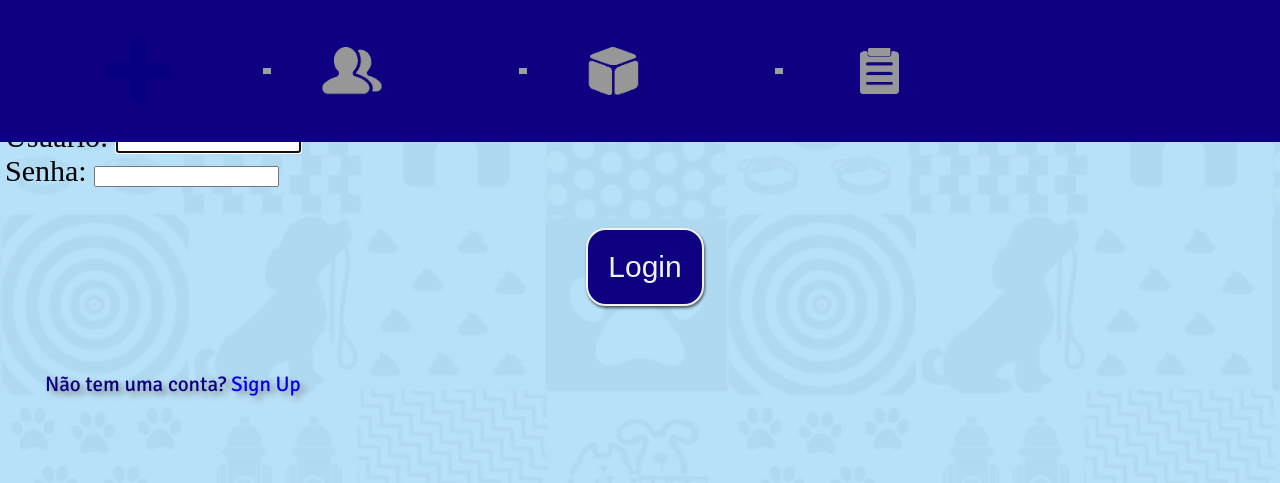
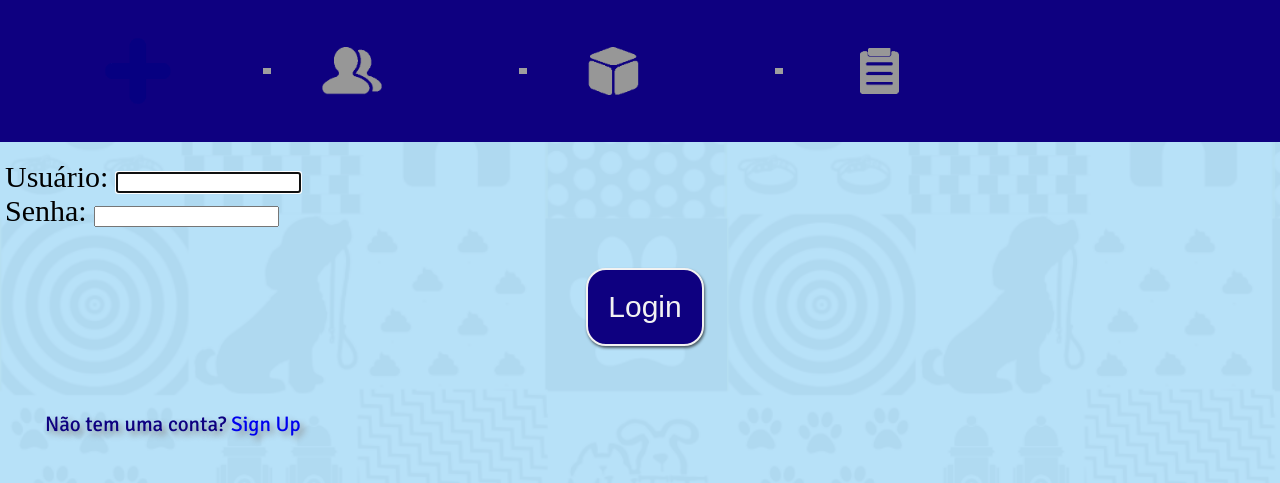
Before and after one commit to Danivalois/lojinhamutts, a Django app: page /accounts/login/ in a window 1280 px wide. Shown: the top 483 px of the page. Run offline with Django 5.2, Linux system fonts and the light colour scheme; grey boxes are pictures that could not be loaded.

```diff
--- a/accounts/templates/accounts/login.html
+++ b/accounts/templates/accounts/login.html
@@ -13,7 +13,7 @@
     #content {
         /* The desktop header in your image looks quite tall.
            Increase this pixel value until the first row fully clears the header. */
-        padding-top: 40px;
+        padding-top: 80px;
     }
 }</style>
 
```
